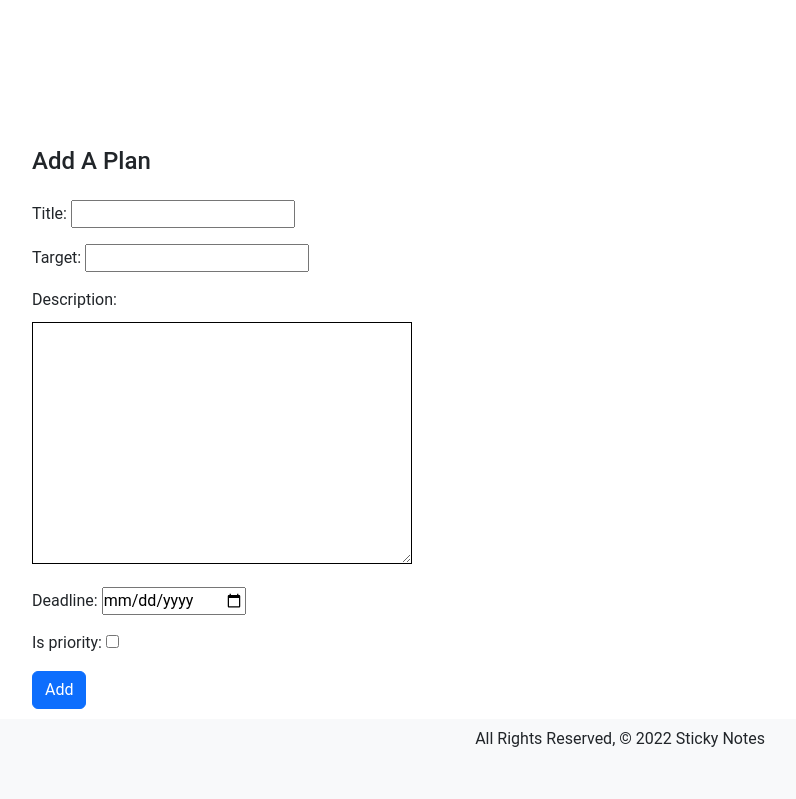
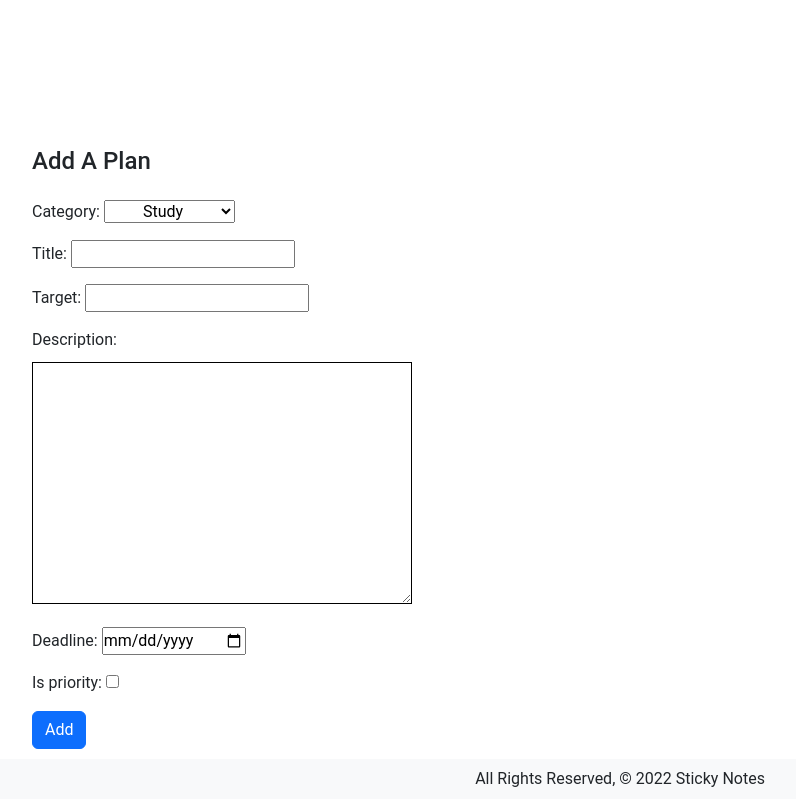
Before and after one commit to Leo-GeZhao/Tracker, a Django app: page / in a window 1280 px wide. Shown: the part 139-938 px from the top of the page, without its empty margins (16-812 px from the left). Before the commit the page ends 886 px from the top, so only its background shows below. Run offline with Django 4.2, Linux system fonts and the light colour scheme; data that the repository does not hold is empty.

Commit message:
fix image

```diff
--- a/main_app/forms.py
+++ b/main_app/forms.py
@@ -8,10 +8,11 @@ class DateInput(forms.DateInput):
 class PlanForm(ModelForm):
     class Meta:
         model = Plan
-        fields = ['title','target','description', 'deadline', 'is_priority']
+        fields = ['category','title','target','description', 'deadline', 'is_priority']
         widgets = {
             'description': forms.Textarea(attrs = {'style' : 'margin-top:10px; border:1px solid black'}),
-            "deadline": forms.DateInput(attrs = {'type' : 'date'})
+            "deadline": forms.DateInput(attrs = {'type' : 'date'}),
+            'category': forms.Select(attrs = {'style': 'padding: 0 34px;'})
         }
 
 class UpdatePlanForm(ModelForm):
--- a/main_app/models.py
+++ b/main_app/models.py
@@ -2,7 +2,18 @@ from django.db import models
 from django.urls import reverse
 
 # Create your models here.
+CATEGORYS = (
+    ('Study','Study'),
+    ('Work','Work'),
+    ('Life','Life')
+)
+
 class Plan(models.Model):
+    category = models.CharField(
+        max_length=20,
+        choices=CATEGORYS,
+        default=CATEGORYS[0][0]
+    )
     title = models.CharField(max_length = 50)
     target = models.CharField(max_length = 50)
     description = models.CharField(max_length = 200)
--- a/main_app/static/css/style.css
+++ b/main_app/static/css/style.css
@@ -16,12 +16,13 @@ main {
     flex:1;
     margin-top:30px;
     margin-bottom: 10px;
-    /* height: fit-content; */
 }
 
 
-img {
-    height:100px;
+.card-img-top {
+   height: 120px;
+   object-fit: cover;
+
 }
 
 
--- a/main_app/templates/index.html
+++ b/main_app/templates/index.html
@@ -18,10 +18,10 @@
                 {% if not plan.is_archived %}
                 <div class="col-lg">
                     <div class="card mb-4" style="width: 18rem;">
-                        <img src="../static/img/pencil.webp" class="card-img-top" alt="..." style="height:100px">
+                        <img src="../static/img/{{plan.category}}.webp" class="card-img-top" alt="...">
                         <div class="card-body">
                         {% if plan.is_priority %}
-                        <h5 class="card-title">{{plan.title}} <span class="small text-danger">(priority)</span></h5>
+                        <h5 class="card-title">{{plan.title}}{{plan.category}}<span class="small text-danger">(priority)</span></h5>
                         {% else %}
                         <h5 class="card-title">{{plan.title}}</h5>
                         {% endif %}
```
Also changed, not shown: main_app/migrations/0010_plan_category.py (added), main_app/static/img/Study.webp (renamed from main_app/static/img/pencil.webp), main_app/static/img/Work.webp (added), main_app/static/img/moon.png (deleted), main_app/static/img/sun.png (deleted).
